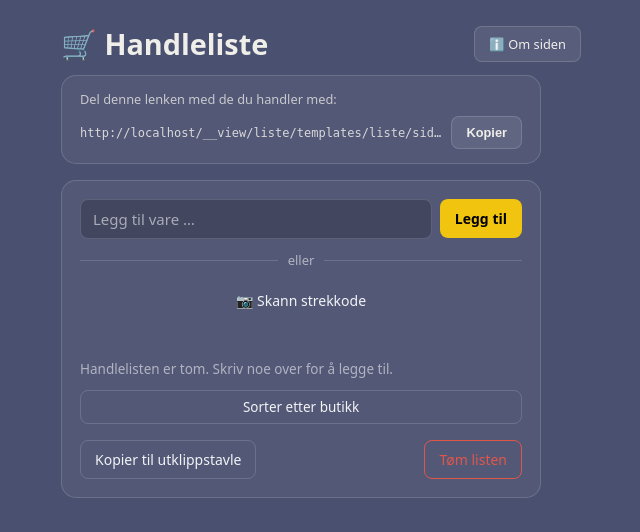
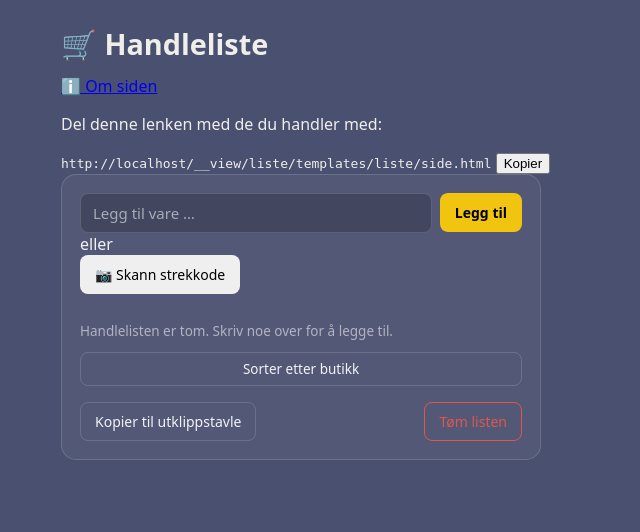
Before and after one commit to stiann91/handleliste-web, a Django app: template liste/templates/liste/side.html in a window 1280 px wide. Shown: the top 532 px of the page, without its empty margins (319-959 px from the left). Run offline with Django 5.2, Linux system fonts and the light colour scheme; the template is opened without the code that fills it, so the values that code supplies are empty; some libraries are stand-ins or nearby versions.

Commit message:
Refactor liste.css by removing unused styles
Removed unused CSS classes and styles to clean up the stylesheet.

```diff
--- a/liste/static/liste/liste.css
+++ b/liste/static/liste/liste.css
@@ -9,45 +9,8 @@ body {
 }
 .wrap { max-width: 520px; margin: 0 auto; padding: 24px 16px 60px; }
 h1 { font-size: 1.8rem; margin: 0 0 12px; }
-
-
-
-.del-card {
-  max-width: 480px;
-  margin: 0 0 16px;
-  padding: 14px 18px;
-  background: rgba(255,255,255,0.05);
-  border: 1px solid rgba(255,255,255,0.15);
-  border-radius: 15px;
-  box-sizing: border-box;
-}
-.del-label { font-size: 0.8rem; opacity: 0.75; margin: 0 0 8px; }
-.del-row { display: flex; align-items: center; gap: 8px; }
-.del-link {
-  flex: 1;
-  min-width: 0;
-  font-size: 0.75rem;
-  opacity: 0.85;
-  white-space: nowrap;
-  overflow: hidden;
-  text-overflow: ellipsis;
-}
-.btn-copy-link {
-  flex-shrink: 0;
-  padding: 8px 14px;
-  border-radius: 8px;
-  background: rgba(255,255,255,0.08);
-  border: 1px solid rgba(255,255,255,0.15);
-  color: #f0eee9;
-  font-size: 0.8rem;
-  font-weight: 600;
-  cursor: pointer;
-  white-space: nowrap;
-}
-.btn-copy-link:hover { background: rgba(255,255,255,0.14); }
-
-
-
+.del { font-size: 0.85rem; opacity: 0.75; word-break: break-all; }
+.del code { font-size: 0.8rem; }
 .knapp, .knapp-lenke {
   display: inline-block; padding: 12px 18px; border-radius: 10px;
   background: #f1c40f; color: #000; font-weight: 600; border: 0;
@@ -80,35 +43,6 @@ h1 { font-size: 1.8rem; margin: 0 0 12px; }
         #sl-widget * { box-sizing: border-box; }
 
         .sl-inputrow { display: flex; gap: 8px; align-items: flex-start; }
-
-.sl-divider {
-  display: flex;
-  align-items: center;
-  gap: 10px;
-  margin: 12px 0;
-  color: var(--sl-muted);
-  font-size: 13px;
-}
-.sl-divider::before,
-.sl-divider::after {
-  content: "";
-  flex: 1;
-  height: 1px;
-  background: var(--sl-border);
-}
-
-.sl-btn-scan {
-  width: 100%;
-  background: transparent;
-  border-color: var(--sl-border);
-  color: var(--sl-text);
-  margin-bottom: 12px;
-  font-size: 15px;
-  padding: 9px 12px;
-}
-.sl-btn-scan:hover { background: rgba(255,255,255,0.06); }
-
-
         .sl-input-wrap { position: relative; flex: 1; }
 
         .sl-input {
@@ -256,37 +190,31 @@ h1 { font-size: 1.8rem; margin: 0 0 12px; }
         }
         .sl-toast.sl-show { opacity: 1; transform: translateY(-14px); }
 
-.page-header { display: flex; justify-content: space-between; align-items: center; gap: 12px; margin-bottom: 12px; }
-.page-header h1 { margin: 0; }
+.sl-turer-section { margin-top: 18px; padding-top: 14px; border-top: 1px solid var(--sl-border); }
+.sl-turer-tittel {
+  font-size: 0.75rem; font-weight: 700; text-transform: uppercase;
+  letter-spacing: 0.5px; opacity: 0.55; margin: 0 0 10px;
+}
+.sl-turer-list { list-style: none; margin: 0; padding: 0; display: flex; flex-direction: column; gap: 8px; }
+.sl-tur {
+  display: flex; align-items: center; justify-content: space-between; gap: 10px;
+  padding: 10px 12px; background: var(--sl-input-bg); border: 1px solid var(--sl-border);
+  border-radius: 10px;
+}
+.sl-tur-info { min-width: 0; }
+.sl-tur-dato { font-size: 0.75rem; opacity: 0.6; margin-bottom: 2px; }
+.sl-tur-varer {
+  font-size: 0.85rem; white-space: nowrap; overflow: hidden; text-overflow: ellipsis;
+}
+.sl-btn-hent { flex-shrink: 0; padding: 6px 12px; font-size: 0.8rem; }
 
-.info-btn {
-  flex-shrink: 0;
-  padding: 8px 14px;
-  border-radius: 8px;
-  background: rgba(255,255,255,0.08);
-  border: 1px solid rgba(255,255,255,0.15);
-  color: #f0eee9;
-  font-size: 0.8rem;
-  text-decoration: none;
-  white-space: nowrap;
+.sl-group-header {
+  list-style: none;
+  font-size: 0.7rem;
+  font-weight: 700;
+  text-transform: uppercase;
+  letter-spacing: 0.5px;
+  opacity: 0.55;
+  padding: 14px 4px 6px;
 }
-.info-btn:hover { background: rgba(255,255,255,0.14); }
-
-.tilbake-lenke { color: #f0eee9; opacity: 0.8; text-decoration: none; font-size: 0.85rem; }
-.tilbake-lenke:hover { opacity: 1; }
-
-.om-boks {
-  background: rgba(255,255,255,0.05);
-  border: 1px solid rgba(255,255,255,0.15);
-  border-radius: 12px;
-  padding: 14px 18px;
-  margin-bottom: 12px;
-}
-.om-boks summary {
-  cursor: pointer;
-  font-weight: 600;
-  font-size: 1rem;
-}
-.om-innhold { margin-top: 10px; font-size: 0.9rem; line-height: 1.5; opacity: 0.9; }
-.om-innhold p { margin: 0 0 10px; }
-.om-innhold p:last-child { margin-bottom: 0; }
+.sl-group-header:first-child { padding-top: 4px; }
```
